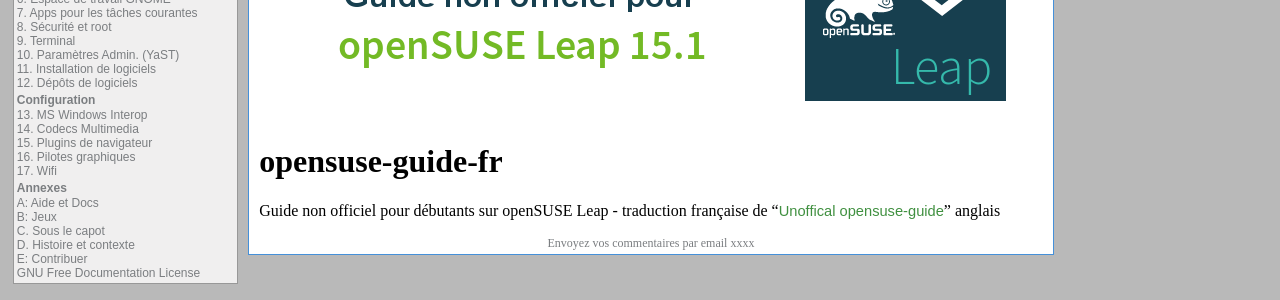
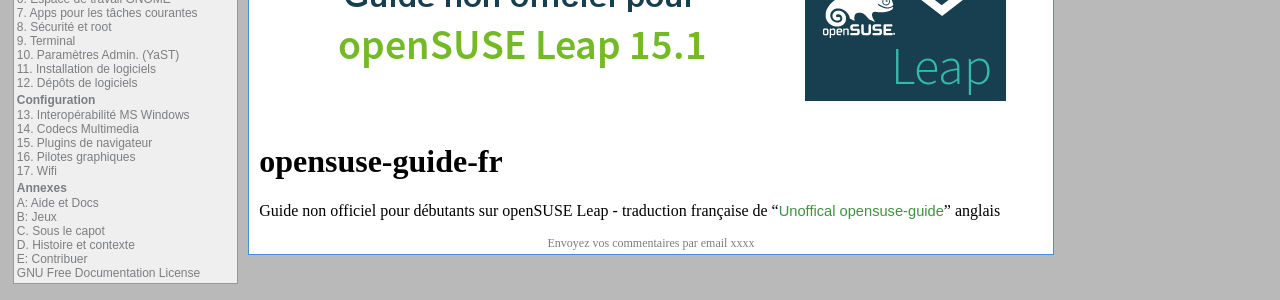
Before and after one commit to alionetasso/opensuse-guide-fr, a Jekyll site: the page built from README.md, in a window 1280 px wide. Shown: the part 128-428 px from the top of the page. Built offline with Jekyll 4.4.1, drawn with Linux system fonts in a browser that asks for light colours; our own code applies the rules of GitHub Pages for plain Markdown files.

```diff
--- a/_data/menu.yml
+++ b/_data/menu.yml
@@ -24,13 +24,13 @@
   - title: 10. Paramètres Admin. (YaST)
     link: yast
   - title: 11. Installation de logiciels
-    link: installpackage
+    link: installationpaquets
   - title: 12. Dépôts de logiciels
     link: depots
 
 - title: Configuration
   pages:
-  - title: 13. MS Windows Interop
+  - title: 13. Interopérabilité MS Windows
     link: windows
   - title: 14. Codecs Multimedia
     link: codecs
```
